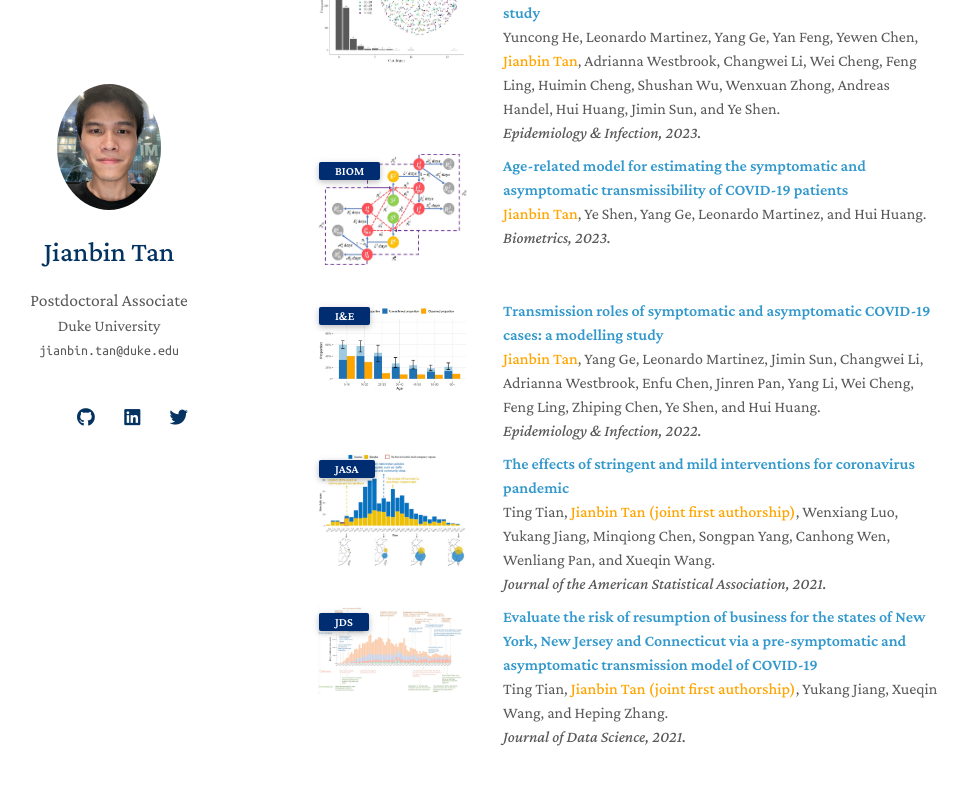
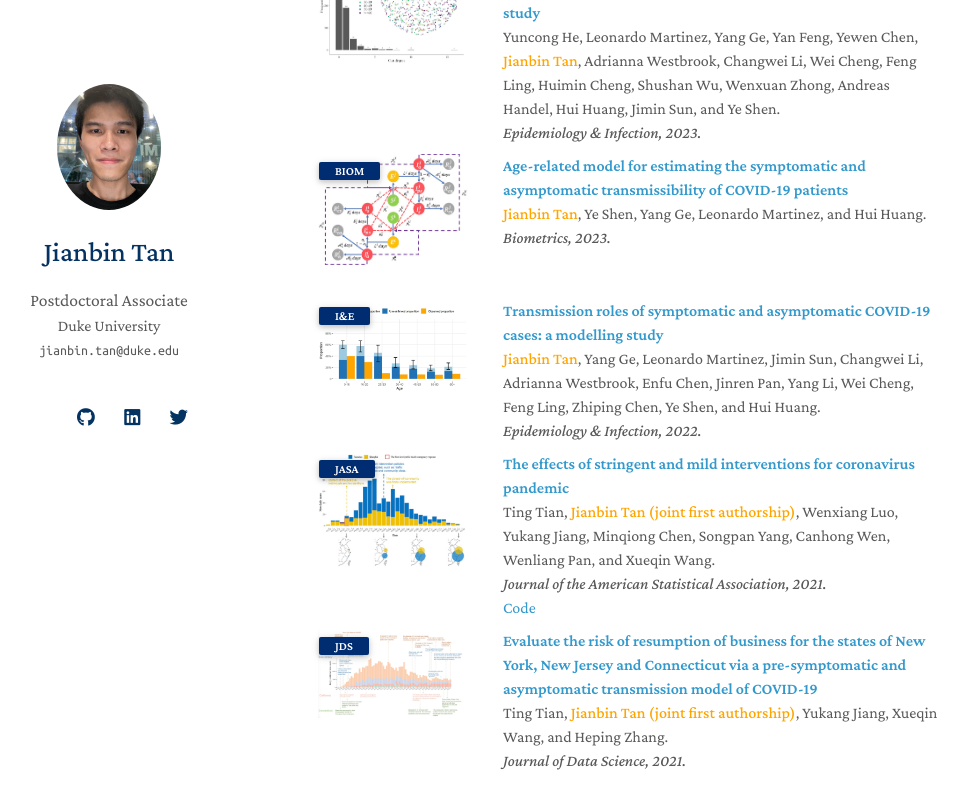
Before and after one commit to Tan-jianbin/Tan-jianbin.github.io, a Jekyll site: the page built from index.md, in a window 1280 px wide and 900 px high, scrolled down 923 px. Shown: the top 809 px of the window, without its empty margins (167-1135 px from the left). Built offline with Jekyll 4.4.1, drawn with Linux system fonts in a browser that asks for light colours; nearby versions of some CDN libraries; a style sheet for code colours, icons or effects is not loaded; our own code applies the rules of GitHub Pages for plain Markdown files.

Commit message:
Update publications.md

```diff
--- a/_includes/publications.md
+++ b/_includes/publications.md
@@ -135,6 +135,10 @@
     <div class="title"><a href="https://doi.org/10.1080/01621459.2021.1897015">The effects of stringent and mild interventions for coronavirus pandemic</a></div>
     <div class="author">Ting Tian, <strong><span style="color: orange;">Jianbin Tan (joint first authorship)</span></strong>, Wenxiang Luo, Yukang Jiang, Minqiong Chen, Songpan Yang, Canhong Wen, Wenliang Pan, and Xueqin Wang.</div>
     <div class="periodical"><em> Journal of the American Statistical Association, 2021.</em></div>
+     <!-- Code -->
+    <div class="github-link">
+      <a href="https://github.com/tingT0929/The-Effects-of-Stringent-and-Mild-Interventions"> Code </a>
+    </div>
   </div>
 </div>
 </li>
```
